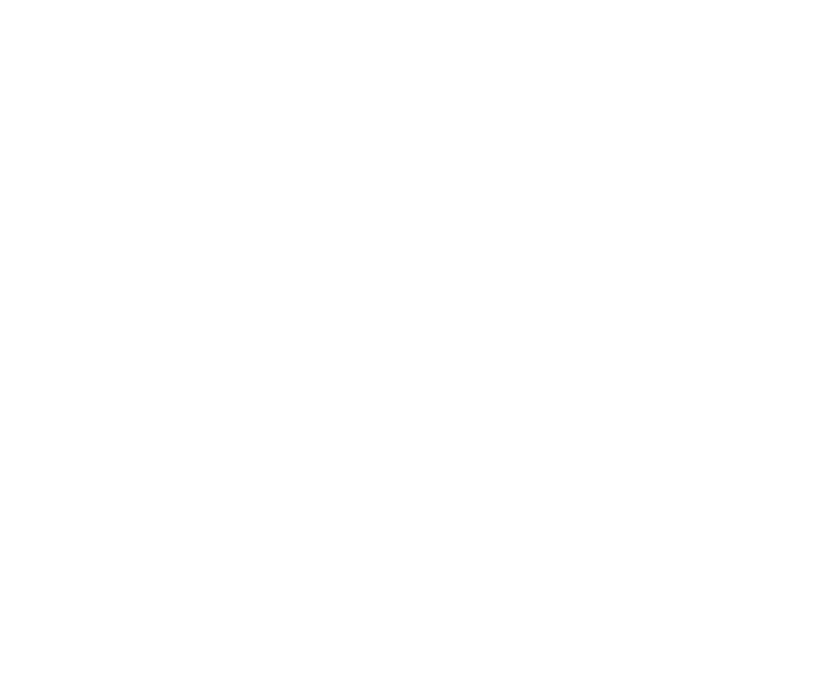
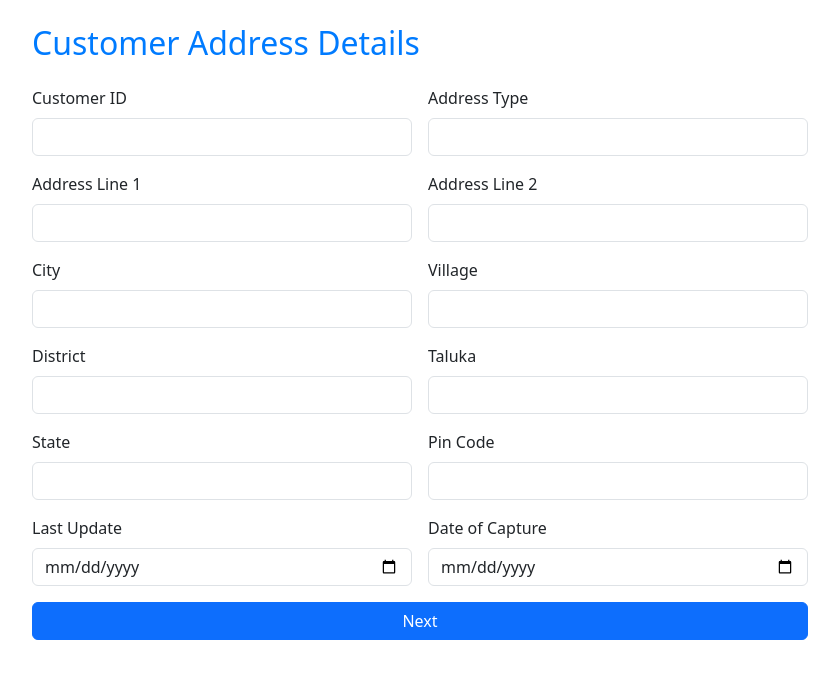
Before and after one commit to aashutosh-repo/BankingInterface, an Angular app: page /customer/address in a window 1280 px wide. Before the commit this address led to /. Shown: the top 678 px of the page, without its empty margins (220-1059 px from the left). Built offline with nearby package versions, Linux system fonts and the light colour scheme.

Commit message:
page redirection added for Customer Onboarding

```diff
--- a/src/app/model/interfaces/fullCustomerDetail.model.ts
+++ b/src/app/model/interfaces/fullCustomerDetail.model.ts
@@ -1,7 +1,7 @@
 import { CustomerAddress } from "./customerAddress.model"
 import { CustomerDto } from "./customerDTO.model"
 import { DocumentDTO } from "./DocumentDTO.model"
-import { NomineeDetails } from "./nomineeDetails.model"
+import { NomineeDetails } from "./NomineeDetails.model"
 
 export interface Root {
     customerDto: CustomerDto
--- a/src/app/pages/customer/address-detail/address-detail.component.ts
+++ b/src/app/pages/customer/address-detail/address-detail.component.ts
@@ -20,7 +20,7 @@
     // Save data to session storage
     sessionStorage.setItem('customerAddress', JSON.stringify(this.customerAddress));
     console.log(this.customerAddress);
-    this.router.navigate(['/customer-details/nominee-details']);
+    this.router.navigate(['/customer/nominee']);
   }
 
 
--- a/src/app/pages/customer/customer-basic-details/customer-basic-details.component.ts
+++ b/src/app/pages/customer/customer-basic-details/customer-basic-details.component.ts
@@ -19,7 +19,7 @@
     // Save data to session storage
     sessionStorage.setItem('customerDto', JSON.stringify(this.customerDto));
     console.log(this.customerDto)
-    this.router.navigate(['/customer-details/document-details']);
+    this.router.navigate(['/document']);
   }
 
 }
--- a/src/app/pages/customer/documents-detail/documents-detail.component.ts
+++ b/src/app/pages/customer/documents-detail/documents-detail.component.ts
@@ -20,7 +20,7 @@
     // Save data to session storage
     sessionStorage.setItem('docDto', JSON.stringify(this.docDto));
     console.log(this.docDto)
-    this.router.navigate(['/customer-details/address-details']);
+    this.router.navigate(['customer/address']);
   }
 
 }
```
Also changed, not shown: src/app/app.routes.ts (+4 -4 lines).
